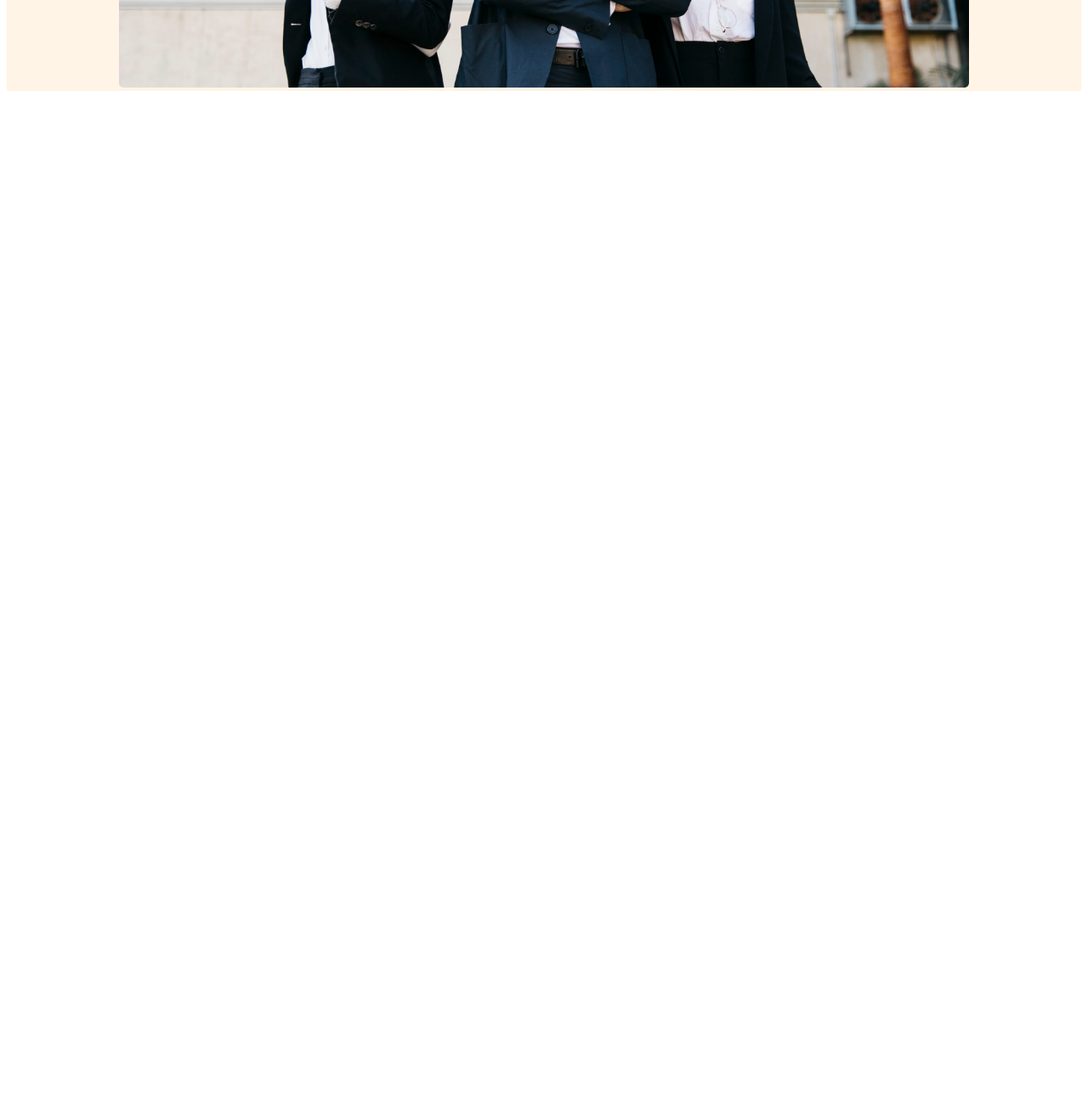
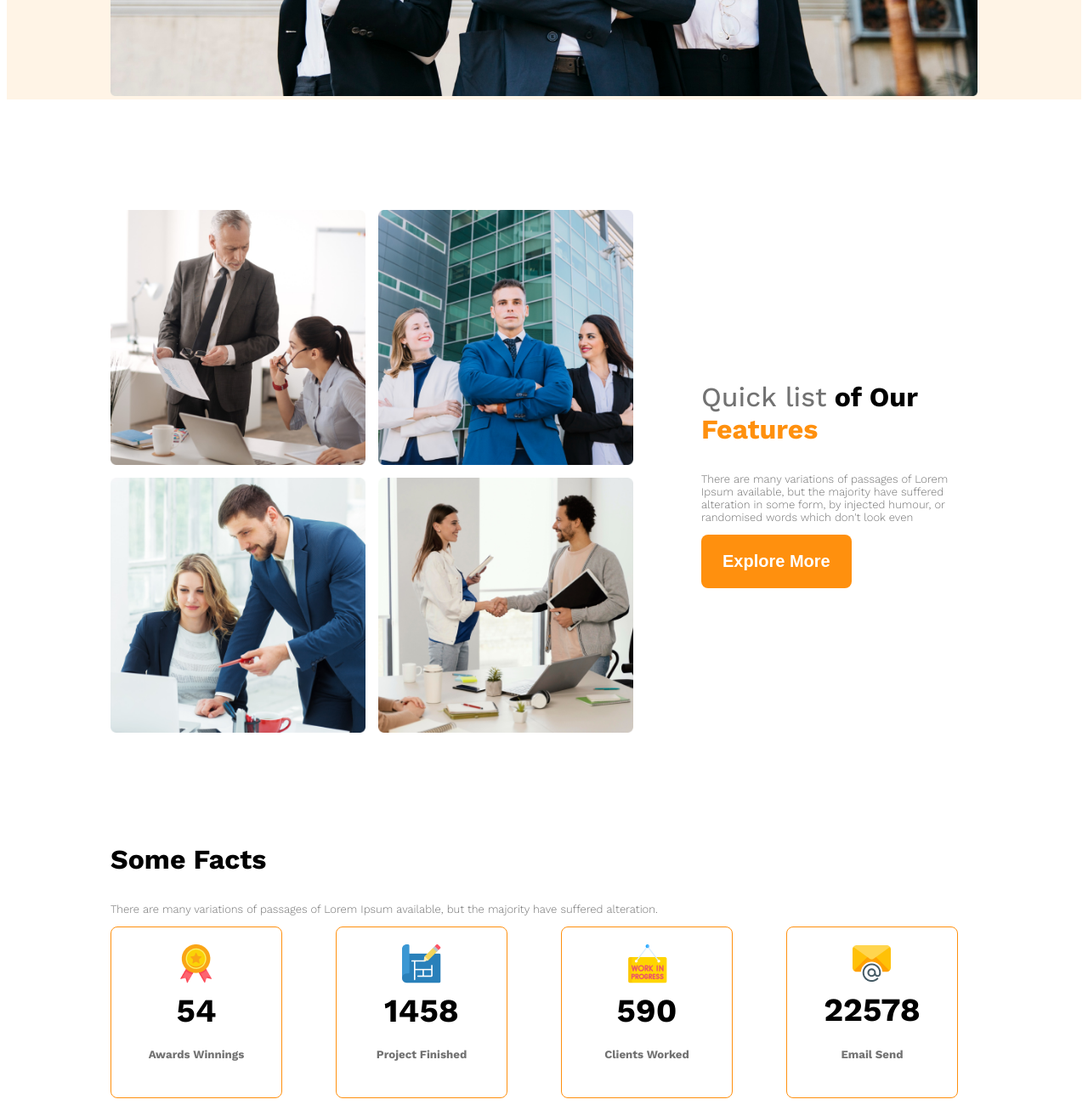
Before and after one commit to Ifthy980/g3-architect-website, a plain HTML site: page index.html in a window 1280 px wide. Shown: the part 888-2188 px from the top of the page at 85% size. Before the commit the page ends 1003 px from the top, so only its background shows below. Drawn offline with nearby package versions, Linux system fonts and the light colour scheme.

Commit message:
section added

```diff
--- a/Styles/architect.CSS
+++ b/Styles/architect.CSS
@@ -33,6 +33,19 @@
   border: none;
   border-radius: 8px;
  }
+ main{
+  max-width: 1020px;
+  margin: 0 auto;
+ }
+
+
+ main > section{
+  margin-top: 130px;
+ }
+ .section-title{
+  font-size: 2em;
+  font-weight: 700;
+}
 
   /* navbar related styles */
   .navbar{
@@ -52,7 +65,7 @@
     font-weight: 500;
   }
   .navbar, .banner{
-    max-width: 1000px;
+    max-width: 1020px;
     margin: 0 auto;
   }
   /* banner related styles */
@@ -69,11 +82,87 @@
   .banner-image{
     width: 100%;
   }
+  /* team and features related styles */
+  .teams{
+    max-width: 1020px;
+    align-items: center;
+  }
+  .team-img-container{
 
+    display: grid;
+    grid-template-columns: repeat(2, 1fr);
+    gap: 15px;
+  }
+  .our-features{
+    margin-left: 80px;
+    max-width: 530px;
+  }
+
+  #quick-list{
+    font-weight: 460;
+  }
+  .feature{
+    color: #FF900E;
+  }
+  .feature-description{
+    font-weight: 300;
+    font-size: small;
+  }
+  /* facts style */
+  .fact-card{
+    border: 1px solid #FF900E;
+    width: 200px;
+    height: 200px;
+    border-radius: 8px;
+    text-align: center;
+    align-items: center;
+    justify-content: center;
+  }
+  .facts-container{
+    display: grid;
+    grid-template-columns: repeat(4, 1fr);
+    gap: 40px;
+
+  }
+  .fact-number{
+    font-size: 2.4rem;
+    font-weight: 700;
+    margin-top: 5px;
+    margin-bottom: 10px;
+  }
+  .font-name{
+    font-size: 2.4rem;
+    font-weight: 600;
+    margin-top: 10px;
+  }
+  .fact-description{
+    max-width: 400px;
+  }
 
   /* responsive media query */
   @media screen and (max-width:576px) {
-    .navbar, .nav-links{
+    .navbar,
+    .nav-links,
+    .teams{
         flex-direction: column;
+
+    }
+
+    .team-img-container{
+      grid-template-columns: repeat(1, 1fr);
+    }
+    .our-features{
+      margin-left: 50px;
+
     }
   }
+
+/* mediam size device */
+@media screen and (min-width: 576px) and (max-width:992px) {
+  .teams{
+    flex-direction: column;
+  }
+  .our-features{
+    margin: 40px auto;
+  }
+}
--- a/index.html
+++ b/index.html
@@ -25,11 +25,63 @@
                  <p class="banner-description">There are many variations of passages of Lorem Ipsum available, but the majority have suffered alteration in some form, by injected humour, or randomised words which don't look even</p>
                  <button class="btn-primary">Explore More</button>
             </div>
-             <img class="banner-image" src="images/banner.png" alt="">
+             <img class="banner-image" src="images/banner.png" width="920px" alt="">
         </div>
     </header>
     <main>
+        <section class="teams display-flex">
+            <div class="team-img-container">
+                <img src="images/team1.png" width="300px" alt="two architect discussing about">
+                <img src="images/team2.png" width="300px" alt="">
+                <img src="images/team3.png" width="300px" alt="">
+                <img src="images/team4.png" width="300px" alt="">
+            </div>
+            <div class="our-features">
+                <h3 class="section-title"><span id="quick-list" class="text-light-gray">Quick list</span> <span>of Our</span> <span class="feature">Features</span></h3>
+                <p class="feature-description text-light-gray">There are many variations of passages of Lorem Ipsum available, but the majority have suffered alteration in some form, by injected humour, or randomised words which don't look even</p>
+                <button class="btn-primary">Explore More</button>
+            </div>
+        </section>
+        <!-- features will enjoy -->
+         <section>
 
+         </section>
+         <!-- some facts -->
+          <section class="some-facts">
+            <h3 class="section-title">Some Facts</h3>
+            <p class="feature-description text-light-gray">There are many variations of passages of Lorem Ipsum available, but the majority have suffered alteration.</p>
+            <div class="facts-container">
+              <!-- .fact-card*4>img.fact-icon+h4.fact-number+h5.fact-name   -->
+              <div class="fact-card display-flex">
+                <div>
+                    <img src="images/icons/ribon.png" alt="" class="fact-icon">
+                <h4 class="fact-number">54</h4>
+                <h5 class="fact-name text-light-gray">Awards Winnings</h5>
+                </div>
+              </div>
+              <div class="fact-card display-flex">
+                <div>
+                    <img src="images/icons/projects.png" alt="" class="fact-icon">
+                <h4 class="fact-number">1458</h4>
+                <h5 class="fact-name text-light-gray">Project Finished</h5>
+                </div>
+              </div>
+              <div class="fact-card display-flex">
+                <div>
+                    <img src="images/icons/customers.png" alt="" class="fact-icon">
+                <h4 class="fact-number">590</h4>
+                <h5 class="fact-name text-light-gray">Clients Worked</h5>
+                </div>
+              </div>
+              <div class="fact-card display-flex">
+                <div>
+                    <img src="images/icons/email.png" alt="" class="fact-icon">
+                <h4 class="fact-number">22578</h4>
+                <h5 class="fact-name text-light-gray">Email Send</h5>
+                </div>
+              </div>
+            </div>
+          </section>
     </main>
     <footer>
 
```
